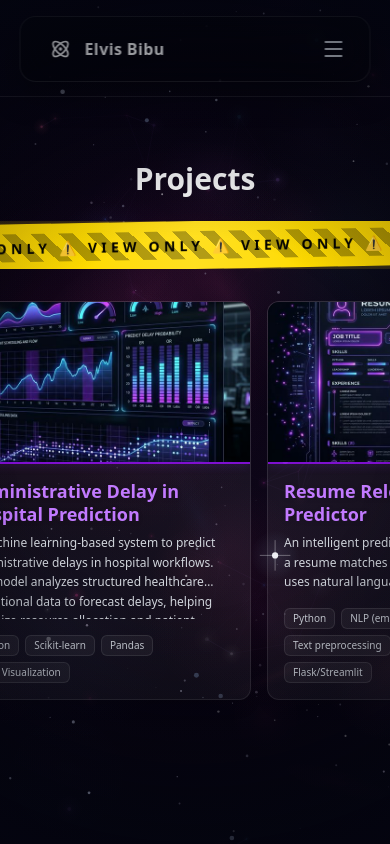
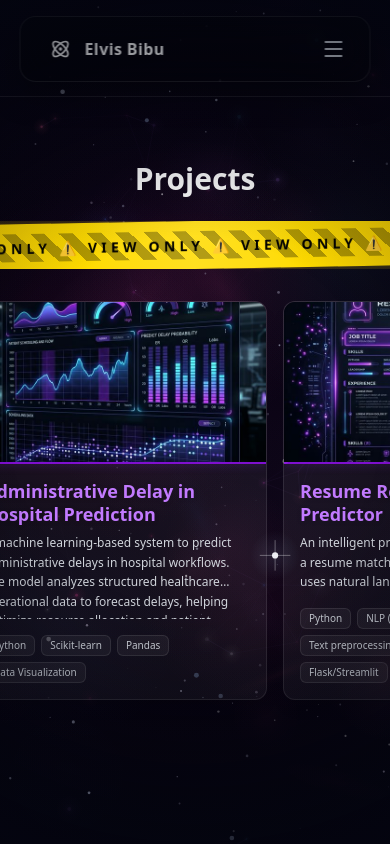
Before and after one commit to rifle2115/Personal-Portfolio-Nebula, a Next.js app: page /projects in a window 390 px wide. Built offline with nearby package versions, Linux system fonts and the light colour scheme.

Commit message:
feat: add dom spacers to carousel to extend scroll boundary and re-enable snap scrolling

```diff
--- a/components/Projects.tsx
+++ b/components/Projects.tsx
@@ -61,11 +61,14 @@
                 </div>
 
                 {/* Mobile: Horizontal scroll wrapper, Desktop: Container stays visible */}
-                <div className="w-full overflow-x-auto scrollbar-hide md:overflow-visible">
+                <div className="w-full overflow-x-auto scrollbar-hide md:overflow-visible snap-x snap-mandatory">
                     {/* Inner wrapper forces absolute total width on mobile with w-max */}
-                    <div className="flex flex-nowrap w-max gap-4 px-4 pb-8 md:grid md:grid-cols-2 md:gap-8 md:w-full md:px-0 md:pb-0">
+                    <div className="flex flex-nowrap w-max gap-4 pb-8 md:grid md:grid-cols-2 md:gap-8 md:w-full md:pb-0">
+                        {/* Left Spacer to allow scrolling past the first item */}
+                        <div className="w-4 shrink-0 md:hidden"></div>
+
                         {projects.map((project, index) => (
-                            <div key={index} className="w-[300px] flex-none md:w-auto md:flex-auto bg-white/5 border border-white/10 rounded-xl overflow-hidden shadow-lg transition-all duration-300 hover:-translate-y-1 hover:border-purple-500/50 hover:shadow-[0_0_30px_rgba(147,51,234,0.3)] group flex flex-col">
+                            <div key={index} className="w-[300px] sm:w-[320px] shrink-0 snap-center md:w-auto md:flex-auto md:snap-none bg-white/5 border border-white/10 rounded-xl overflow-hidden shadow-lg transition-all duration-300 hover:-translate-y-1 hover:border-purple-500/50 hover:shadow-[0_0_30px_rgba(147,51,234,0.3)] group flex flex-col">
                                 {/* Project Image Preview */}
                                 <div className="h-40 md:h-48 overflow-hidden relative flex-shrink-0">
                                     <Image
```
